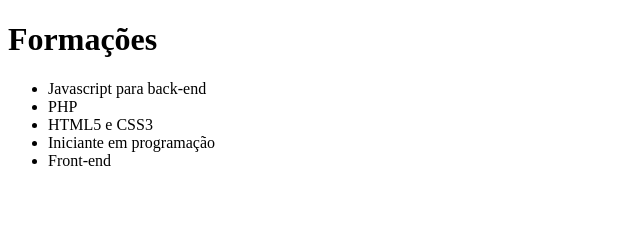
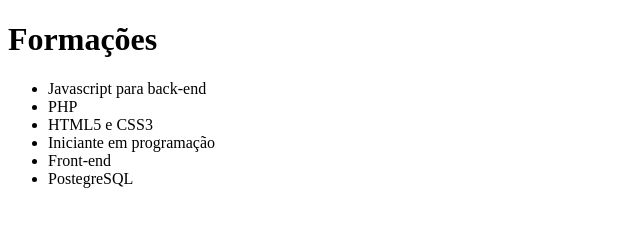
Before and after one commit to prifranco/teste, a plain HTML site: page index.html in a window 1280 px wide. Shown: the whole page, without its empty margins (0-640 px from the left). Drawn offline with Linux system fonts and the light colour scheme.

Commit message:
adicionando curso PostegreSQL

```diff
--- a/index.html
+++ b/index.html
@@ -14,6 +14,7 @@
         <li>HTML5 e CSS3</li>
         <li>Iniciante em programação</li>
         <li>Front-end</li>
+        <li>PostegreSQL</li>
     </ul>
 </body>
 </html>
```
